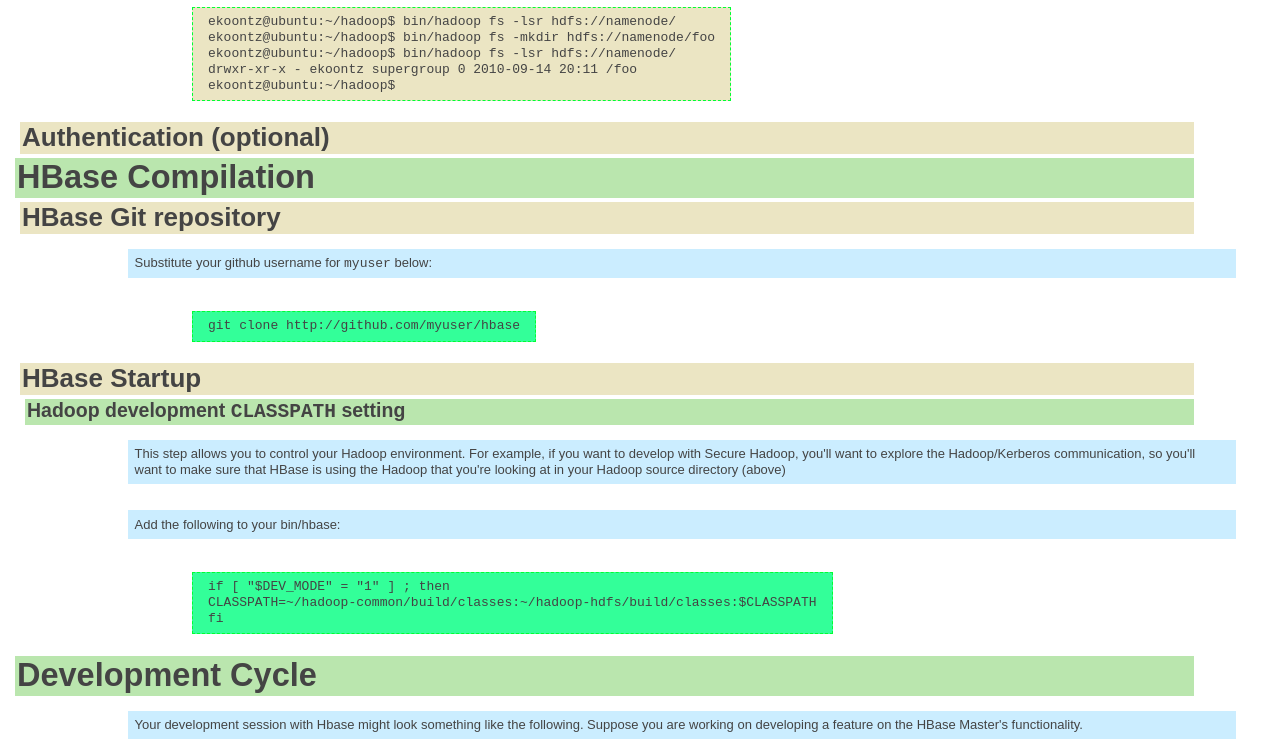
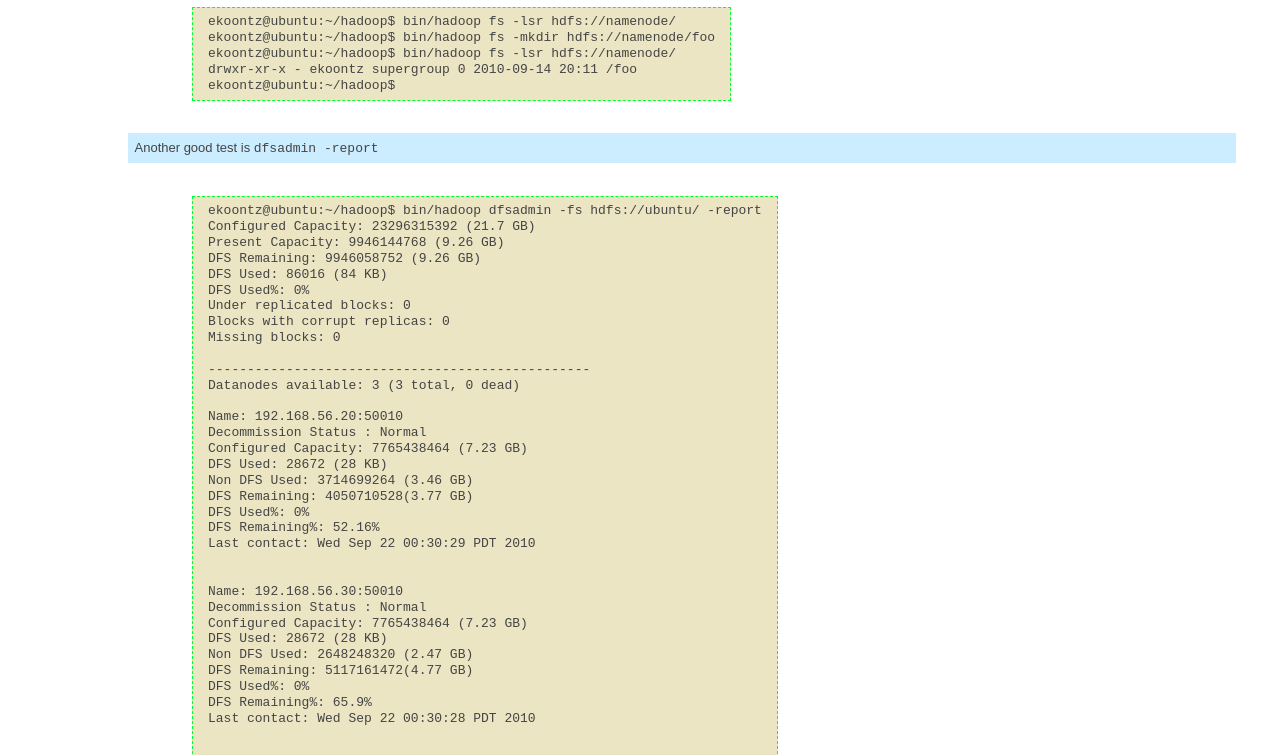
Before and after one commit to ekoontz/hbase-developer-s-guide, a plain HTML site: page index.html in a window 1280 px wide. Shown: the part 3200-3955 px from the top of the page. Drawn offline with Linux system fonts and the light colour scheme.

Commit message:
added some common problems/solutions and dfsadmin -report output

```diff
--- a/index.html
+++ b/index.html
@@ -161,6 +161,57 @@
 drwxr-xr-x   - ekoontz supergroup          0 2010-09-14 20:11 /foo
 ekoontz@ubuntu:~/hadoop$
     </pre>
+
+    <p>Another good test is <code>dfsadmin -report</code></p>
+
+    <pre class="block session">
+ekoontz@ubuntu:~/hadoop$ bin/hadoop dfsadmin -fs hdfs://ubuntu/   -report
+Configured Capacity: 23296315392 (21.7 GB)
+Present Capacity: 9946144768 (9.26 GB)
+DFS Remaining: 9946058752 (9.26 GB)
+DFS Used: 86016 (84 KB)
+DFS Used%: 0%
+Under replicated blocks: 0
+Blocks with corrupt replicas: 0
+Missing blocks: 0
+
+-------------------------------------------------
+Datanodes available: 3 (3 total, 0 dead)
+
+Name: 192.168.56.20:50010
+Decommission Status : Normal
+Configured Capacity: 7765438464 (7.23 GB)
+DFS Used: 28672 (28 KB)
+Non DFS Used: 3714699264 (3.46 GB)
+DFS Remaining: 4050710528(3.77 GB)
+DFS Used%: 0%
+DFS Remaining%: 52.16%
+Last contact: Wed Sep 22 00:30:29 PDT 2010
+
+
+Name: 192.168.56.30:50010
+Decommission Status : Normal
+Configured Capacity: 7765438464 (7.23 GB)
+DFS Used: 28672 (28 KB)
+Non DFS Used: 2648248320 (2.47 GB)
+DFS Remaining: 5117161472(4.77 GB)
+DFS Used%: 0%
+DFS Remaining%: 65.9%
+Last contact: Wed Sep 22 00:30:28 PDT 2010
+
+
+Name: 192.168.56.10:50010
+Decommission Status : Normal
+Configured Capacity: 7765438464 (7.23 GB)
+DFS Used: 28672 (28 KB)
+Non DFS Used: 6987223040 (6.51 GB)
+DFS Remaining: 778186752(742.14 MB)
+DFS Used%: 0%
+DFS Remaining%: 10.02%
+Last contact: Wed Sep 22 00:30:28 PDT 2010
+
+    </pre>
+
 
     <h2>Authentication (optional)</h2>
 
@@ -335,7 +386,8 @@
 
         <h2>HDFS</h2>
 
-        <h3>Hadoop Filesystem Corruption: <code>InconsistentFSStateException</code></h2>
+        <h3>Hadoop Filesystem Corruption: <code>InconsistentFSStateException</code></h3>
+
         <p>
           This might happen if you shut down all of of your Hadoop
           namenodes and datanodes, and then try to bring them up again by doing:
@@ -349,12 +401,14 @@
         <a href="inconsistentfsstate.png"><img src="inconsistentfsstate.png"/></a>
 
         <h4>Solution</h4>
-        <code>rm -rf /tmp/hadoop-$USER</code>
+
+        <p><code>rm -rf /tmp/hadoop-$USER</code></p>
 
         <h3>Hadoop Filesystem <code>'Incompatible build' errors at startup</code></h3>
 
         <h4>Solution</h4>
-        <code>rm -rf /tmp/hadoop-$USER</code>
+
+        <p><code>rm -rf /tmp/hadoop-$USER</code></p>
 
   </body>
 </html>
```
